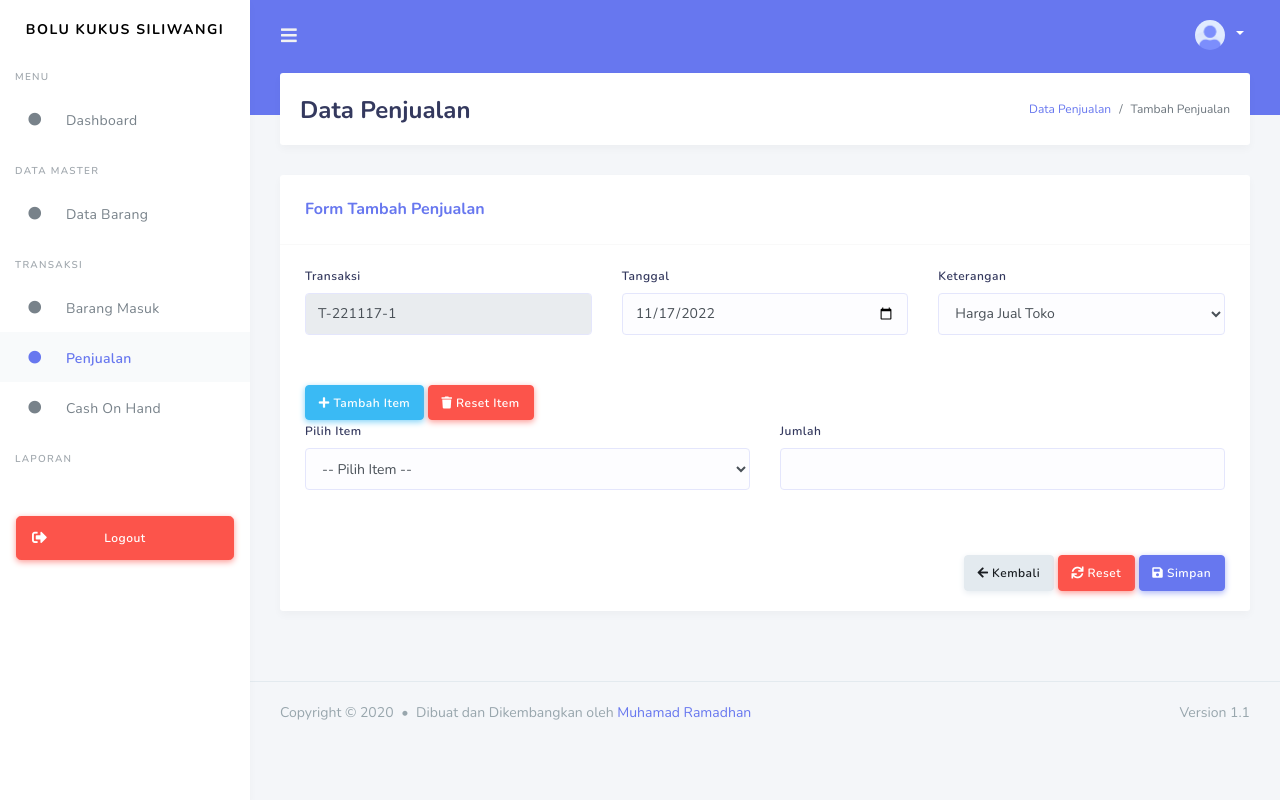
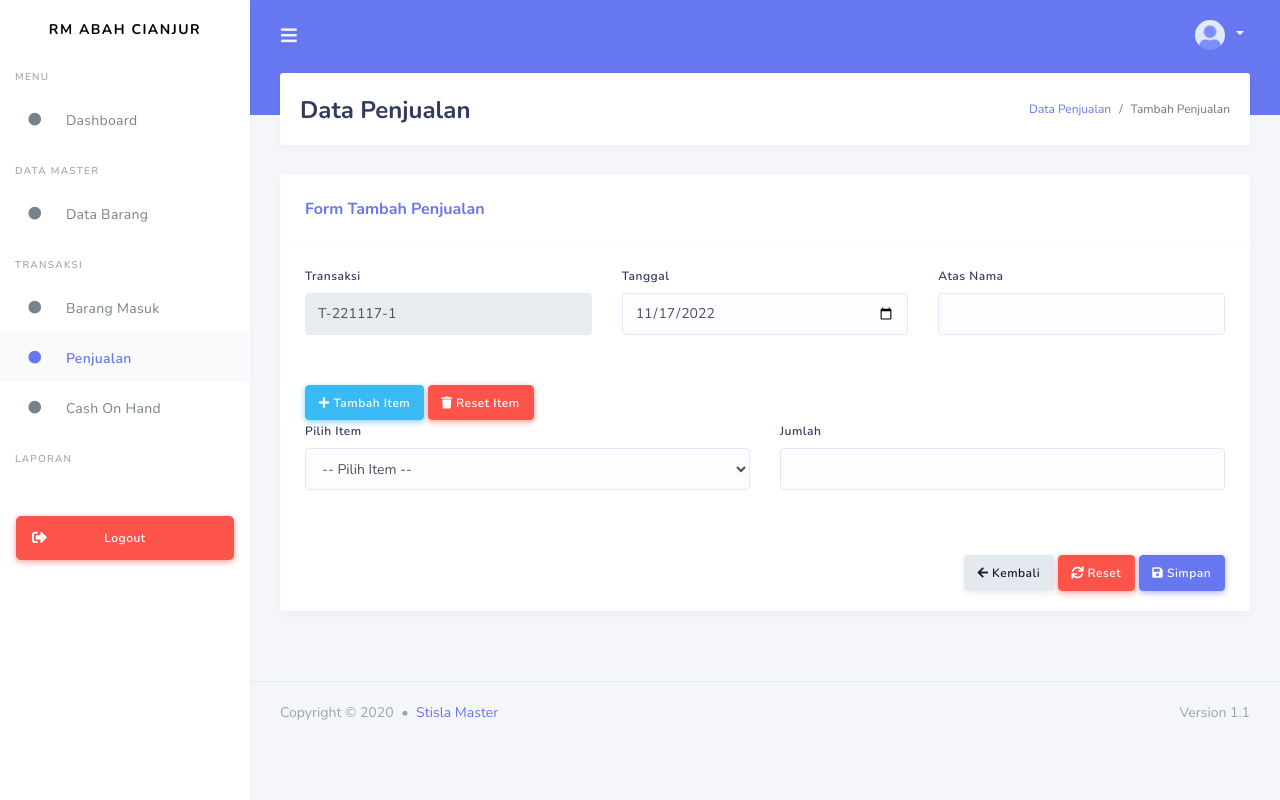
Before and after one commit to conelo03/rm-abah-cianjur, a CodeIgniter app: page /database/index.php/barang/tambah_barang_keluar in a window 1280 px wide. Run offline with CodeIgniter, Linux system fonts and the light colour scheme; the visitor is signed in with stand-in values (Sample User, id 1); data that the repository does not hold is empty; some libraries are stand-ins or nearby versions.

Commit message:
update label

```diff
--- a/application/controllers/Barang.php
+++ b/application/controllers/Barang.php
@@ -19,12 +19,6 @@ class Barang extends CI_Controller {
 	{
         $data['title']		= 'Data Barang';
 		$data['barang']		= $this->M_barang->get_barang()->result_array();
-		$data['jml_barang'] = $this->db->get('barang')->num_rows();
-		$assets = 0;
-		foreach ($data['barang'] as $a){
-		    $assets += $a['harga_beli'];
-		}
-		$data['total_assets'] = $assets;
 		$this->load->view('barang/data', $data);
 	}
 
@@ -37,11 +31,9 @@ class Barang extends CI_Controller {
 		} else {
 			$data		= $this->input->post(null, true);
 			$data_user	= [
-				'nama_bolu'			=> $data['nama_bolu'],
+				'nama_barang'			=> $data['nama_barang'],
 				'harga_beli'		=> $data['harga_beli'],
 				'harga_jual'		=> $data['harga_jual'],
-				'harga_jual_reseller_cash'		=> $data['harga_jual_reseller_cash'],
-				'harga_jual_reseller_tempo'		=> $data['harga_jual_reseller_tempo'],
 				'diskon'			=> $data['diskon'],
 				'ppn'				=> $data['ppn'],
 				'keterangan'		=> $data['keterangan'],
@@ -69,12 +61,10 @@ class Barang extends CI_Controller {
 			$data		= $this->input->post(null, true);
 			$data_user	= [
 				'id_barang'			=> $id_barang,
-				'nama_bolu'			=> $data['nama_bolu'],
+				'nama_barang'			=> $data['nama_barang'],
 				'stok'				=> $data['stok'],
 				'harga_beli'		=> $data['harga_beli'],
 				'harga_jual'		=> $data['harga_jual'],
-				'harga_jual_reseller_cash'		=> $data['harga_jual_reseller_cash'],
-				'harga_jual_reseller_tempo'		=> $data['harga_jual_reseller_tempo'],
 				'diskon'			=> $data['diskon'],
 				'ppn'				=> $data['ppn'],
 				'keterangan'		=> $data['keterangan'],
@@ -129,7 +119,7 @@ class Barang extends CI_Controller {
 
 			$data_cash	= [
 				'tanggal'			=> $data['tanggal'],
-				'keterangan'		=> 'Beli '.$get_stok['nama_bolu'].' sebanyak '.$data['jumlah'],
+				'keterangan'		=> 'Beli '.$get_stok['nama_barang'].' sebanyak '.$data['jumlah'],
 				'pengeluaran'		=> $data['jumlah']*$get_stok['harga_beli'],
 				'catatan'			=> '-',
 			];
@@ -242,13 +232,7 @@ class Barang extends CI_Controller {
 			$total = 0;
 			for ($i=0; $i < $x; $i++) {
 				$barang = $this->M_barang->get_barang_by_id($data['id_barang'][$i]);
-				if($data['mode_jual'] == 'Harga Reseller Cash'){
-					$harga_jual = $barang['harga_jual_reseller_cash'];
-				}elseif($data['mode_jual'] == 'Harga Reseller Tempo'){
-					$harga_jual = $barang['harga_jual_reseller_tempo'];
-				} else {
-					$harga_jual = $barang['harga_jual'];
-				}
+				$harga_jual = $barang['harga_jual'];
 				$diskon = $data['jumlah'][$i]*($harga_jual * $barang['diskon'] / 100);
 				$subtotal = ($data['jumlah'][$i]*$harga_jual) - $diskon;
 				$data_penjualan_detail	= [
@@ -279,12 +263,12 @@ class Barang extends CI_Controller {
 			    'id_penjualan'   => $data['id_penjualan'],
 				'tanggal'			=> $data['tanggal'],
 				'harga_total'		=> $total,
-				'keterangan' => $data['mode_jual']
+				'keterangan' => $data['keterangan']
 			];
 
 			$data_cash	= [
 				'tanggal'			=> $data['tanggal'],
-				'keterangan'		=> 'Penjualan Bolu || '.$data['id_penjualan'],
+				'keterangan'		=> 'Penjualan Item || '.$data['id_penjualan'],
 				'pemasukan'		=> $total,
 				'catatan'			=> '-',
 			];
@@ -330,13 +314,7 @@ class Barang extends CI_Controller {
 			$barang = $this->M_barang->get_barang_by_id($data['id_barang']);
 			$trans = $this->M_barang->get_penjualan_by_id($id_penjualan);
 
-			if($trans['keterangan'] == 'Harga Reseller Cash'){
-				$harga_jual = $barang['harga_jual_reseller_cash'];
-			}elseif($trans['keterangan'] == 'Harga Reseller Tempo'){
-				$harga_jual = $barang['harga_jual_reseller_tempo'];
-			} else {
-				$harga_jual = $barang['harga_jual'];
-			}
+			$harga_jual = $barang['harga_jual'];
 			$diskon = $data['jumlah']*($harga_jual * $barang['diskon'] / 100);
 			$subtotal = ($data['jumlah']*$harga_jual) - $diskon;
 
@@ -404,13 +382,7 @@ class Barang extends CI_Controller {
 			$barang = $this->M_barang->get_barang_by_id($data['id_barang']);
 			$trans = $this->M_barang->get_penjualan_by_id($id_penjualan);
 
-			if($trans['keterangan'] == 'Harga Reseller Cash'){
-				$harga_jual = $barang['harga_jual_reseller_cash'];
-			}elseif($trans['keterangan'] == 'Harga Reseller Tempo'){
-				$harga_jual = $barang['harga_jual_reseller_tempo'];
-			} else {
-				$harga_jual = $barang['harga_jual'];
-			}
+			$harga_jual = $barang['harga_jual'];
 
 			$diskon = $data['jumlah']*($harga_jual * $barang['diskon'] / 100);
 			$subtotal = ($data['jumlah']*$harga_jual) - $diskon;
@@ -537,11 +509,9 @@ class Barang extends CI_Controller {
 
 	private function validation()
 	{
-		$this->form_validation->set_rules('nama_bolu', 'Nama Bolu', 'required|trim');
+		$this->form_validation->set_rules('nama_barang', 'Nama Barang', 'required|trim');
 		$this->form_validation->set_rules('harga_beli', 'Harga Beli', 'required|numeric');
 		$this->form_validation->set_rules('harga_jual', 'Harga Jual', 'required|numeric');
-		$this->form_validation->set_rules('harga_jual_reseller_cash', 'Harga Jual Reseller Cash', 'required|numeric');
-		$this->form_validation->set_rules('harga_jual_reseller_tempo', 'Harga Jual Reseller Tempo', 'required|numeric');
 		$this->form_validation->set_rules('diskon', 'Diskon', 'numeric');
 		$this->form_validation->set_rules('ppn', 'PPn', 'numeric');
 		$this->form_validation->set_rules('keterangan', 'Keterangan', 'required|trim');
@@ -644,7 +614,7 @@ class Barang extends CI_Controller {
         $printer->text("--------------------------------\n");
         $total = 0;
         foreach ($barang as $data) {
-            $printer->text(buatBaris4Kolom($data['nama_bolu'] , $data['jumlah'], number_format($data['harga_subtotal'], 0, ',', '.')));
+            $printer->text(buatBaris4Kolom($data['nama_barang'] , $data['jumlah'], number_format($data['harga_subtotal'], 0, ',', '.')));
         }
 
         $printer->text("--------------------------------\n");
--- a/application/views/barang/data_barang_keluar.php
+++ b/application/views/barang/data_barang_keluar.php
@@ -30,7 +30,7 @@
                       <th>ID Transaksi</th>
                       <th>Tanggal</th>
                       <th>Total Harga</th>
-                      <th>Keterangan</th>
+                      <th>Atas Nama</th>
                       <th class="text-center">Aksi</th>
                     </tr>
                   </thead>
--- a/application/views/barang/data_barang_masuk.php
+++ b/application/views/barang/data_barang_masuk.php
@@ -41,7 +41,7 @@
                     <tr>
                       <td class="text-center"><?= $no++;?></td>
                       <td><?= date('d F Y', strtotime($u['tanggal']));?></td>
-                      <td><?= $u['nama_bolu'];?></td>
+                      <td><?= $u['nama_barang'];?></td>
                       <td><?= $u['jumlah'];?></td>
                       <td><?= 'Rp '.number_format($u['jumlah']*$u['harga_beli'], 2, ',', '.');?></td>
                       <td><?= $u['keterangan'];?></td>
--- a/application/views/barang/detail_barang_keluar.php
+++ b/application/views/barang/detail_barang_keluar.php
@@ -48,7 +48,7 @@
                     foreach($barang as $u):?>
                     <tr>
                       <td class="text-center"><?= $no++;?></td>
-                      <td><?= $u['nama_bolu'];?></td>
+                      <td><?= $u['nama_barang'];?></td>
                       <td><?= $u['jumlah'];?></td>
                       <td><?= 'Rp '.number_format($u['jumlah']*$u['harga_jual'], 2, ',', '.');?></td>
                       <td><?= 'Rp '.number_format($u['diskon'], 2, ',', '.');?></td>
--- a/application/views/barang/edit_barang_keluar.php
+++ b/application/views/barang/edit_barang_keluar.php
@@ -26,7 +26,7 @@
                     <select class="form-control" name="id_barang" id="select-pegawai" data-live-search="true">
                       <option disabled selected>-- Pilih Barang --</option>
                       <?php foreach ($barang as $bar):?>
-                      <option value="<?= $bar['id_barang']?>" <?= set_value('id_barang', $b['id_barang']) == $bar['id_barang'] ? 'selected' : '' ; ?> ><?= $bar['nama_bolu'].' || Stok : '.$bar['stok'] ?></option>
+                      <option value="<?= $bar['id_barang']?>" <?= set_value('id_barang', $b['id_barang']) == $bar['id_barang'] ? 'selected' : '' ; ?> ><?= $bar['nama_barang'].' || Stok : '.$bar['stok'] ?></option>
                       <?php endforeach;?>
                     </select>
                     <?= form_error('id_barang', '<span class="text-danger small">', '</span>'); ?>
--- a/application/views/barang/tambah_barang_keluar.php
+++ b/application/views/barang/tambah_barang_keluar.php
@@ -37,13 +37,9 @@
                   </div>
                   <div class="col-lg-4 form-group">
                     <div class="form-group">
-                      <label>Keterangan</label>
-                      <select name="mode_jual" class="form-control">
-                        <option selected="" value="Harga Jual Toko">Harga Jual Toko</option>
-                        <option value="Harga Reseller Cash">Harga Reseller Cash</option>
-                        <option value="Harga Reseller Tempo">Harga Reseller Tempo</option>
-                      </select>
-                      <?= form_error('mode_jual', '<span class="text-danger small">', '</span>'); ?>
+                      <label>Atas Nama</label>
+                      <input type="text" name="keterangan" class="form-control" value="<?= set_value('keterangan'); ?>" required="">
+                      <?= form_error('keterangan', '<span class="text-danger small">', '</span>'); ?>
                     </div>
                   </div>
                 </div>
@@ -59,7 +55,7 @@
                     <select class="form-control" name="id_barang[]" id="" data-live-search="true">
                       <option disabled selected>-- Pilih Item --</option>
                       <?php foreach ($barang as $b):?>
-                      <option value="<?= $b['id_barang']?>" <?= set_value('id_barang') == $b['id_barang'] ? 'selected' : '' ; ?> ><?= $b['nama_bolu'].' || Stok : '.$b['stok'] ?></option>
+                      <option value="<?= $b['id_barang']?>" <?= set_value('id_barang') == $b['id_barang'] ? 'selected' : '' ; ?> ><?= $b['nama_barang'].' || Stok : '.$b['stok'] ?></option>
                       <?php endforeach;?>
                     </select>
                     <?= form_error('id_barang', '<span class="text-danger small">', '</span>'); ?>
@@ -89,7 +85,7 @@
 </div>
 <script type="text/javascript">
     function tambahItem(){
-    $(".form-item").append('<div class="col-lg-6 form-group"><select class="form-control" name="id_barang[]" id="" data-live-search="true"><option disabled selected>-- Pilih Item --</option><?php foreach ($barang as $b):?><option value="<?= $b['id_barang']?>" <?= set_value('id_barang') == $b['id_barang'] ? 'selected' : '' ; ?> ><?= $b['nama_bolu'].' || Stok : '.$b['stok'] ?></option><?php endforeach;?></select><?= form_error('id_barang', '<span class="text-danger small">', '</span>'); ?></div><div class="col-lg-6 form-group"><input type="number" name="jumlah[]" class="form-control" value="<?= set_value('jumlah'); ?>" required=""><?= form_error('jumlah', '<span class="text-danger small">', '</span>'); ?></div>').children(':last');
+    $(".form-item").append('<div class="col-lg-6 form-group"><select class="form-control" name="id_barang[]" id="" data-live-search="true"><option disabled selected>-- Pilih Item --</option><?php foreach ($barang as $b):?><option value="<?= $b['id_barang']?>" <?= set_value('id_barang') == $b['id_barang'] ? 'selected' : '' ; ?> ><?= $b['nama_barang'].' || Stok : '.$b['stok'] ?></option><?php endforeach;?></select><?= form_error('id_barang', '<span class="text-danger small">', '</span>'); ?></div><div class="col-lg-6 form-group"><input type="number" name="jumlah[]" class="form-control" value="<?= set_value('jumlah'); ?>" required=""><?= form_error('jumlah', '<span class="text-danger small">', '</span>'); ?></div>').children(':last');
 
     }
 
--- a/application/views/barang/tambah_barang_masuk.php
+++ b/application/views/barang/tambah_barang_masuk.php
@@ -31,7 +31,7 @@
                     <select class="form-control" name="id_barang" id="select-pegawai" data-live-search="true">
                       <option disabled selected>-- Pilih Barang --</option>
                       <?php foreach ($barang as $b):?>
-                      <option value="<?= $b['id_barang']?>" <?= set_value('id_barang') == $b['id_barang'] ? 'selected' : '' ; ?> ><?= $b['nama_bolu'].' || Stok : '.$b['stok'] ?></option>
+                      <option value="<?= $b['id_barang']?>" <?= set_value('id_barang') == $b['id_barang'] ? 'selected' : '' ; ?> ><?= $b['nama_barang'].' || Stok : '.$b['stok'] ?></option>
                       <?php endforeach;?>
                     </select>
                     <?= form_error('id_barang', '<span class="text-danger small">', '</span>'); ?>
--- a/application/views/barang/tambah_detail_barang_keluar.php
+++ b/application/views/barang/tambah_detail_barang_keluar.php
@@ -26,7 +26,7 @@
                     <select class="form-control" name="id_barang" id="select-pegawai" data-live-search="true">
                       <option disabled selected>-- Pilih Barang --</option>
                       <?php foreach ($barang as $bar):?>
-                      <option value="<?= $bar['id_barang']?>" <?= set_value('id_barang') == $bar['id_barang'] ? 'selected' : '' ; ?> ><?= $bar['nama_bolu'].' || Stok : '.$bar['stok'] ?></option>
+                      <option value="<?= $bar['id_barang']?>" <?= set_value('id_barang') == $bar['id_barang'] ? 'selected' : '' ; ?> ><?= $bar['nama_barang'].' || Stok : '.$bar['stok'] ?></option>
                       <?php endforeach;?>
                     </select>
                     <?= form_error('id_barang', '<span class="text-danger small">', '</span>'); ?>
--- a/application/views/dashboard.php
+++ b/application/views/dashboard.php
@@ -8,7 +8,7 @@
     </div>
 
     <div class="section-header">
-      <h6>Selamat Datang di Aplikasi Penjualan Bolu Kukus Siliwangi<br/><br/>
+      <h6>Selamat Datang di Aplikasi Penjualan RM Abah Cianjur<br/><br/>
       </h6>
 
     </div>
--- a/application/views/login.php
+++ b/application/views/login.php
@@ -24,7 +24,7 @@
           <div class="col-12 col-sm-8 offset-sm-2 col-md-6 offset-md-3 col-lg-6 offset-lg-3 col-xl-4 offset-xl-4">
             <div class="login-brand mb-4">
               <img src="<?= base_url(); ?>assets/img/stisla-fill.svg" alt="logo" width="100" class="shadow-light rounded-circle mb-2">
-              <h2 style="color: #006400;">Bolu Kukus Siliwangi</h2>
+              <h2 style="color: #006400;">RM ABAH CIANJUR</h2>
               <h6 style="color: #DAA520;">Aplikasi Penjualan</h6>
             </div>
 
@@ -54,7 +54,7 @@
                   </div>
                 </form>
                 <div class="simple-footer mb-0">
-                  Copyright 2020 Bolu Kukus Siliwangi
+                  Copyright 2020 RM Abah Cianjur
                 </div>
               </div>
             </div>
--- a/application/views/template/footer.php
+++ b/application/views/template/footer.php
@@ -1,6 +1,6 @@
       <footer class="main-footer">
         <div class="footer-left">
-          Copyright &copy; 2020 <div class="bullet"></div> Dibuat dan Dikembangkan oleh <a href="#">Muhamad Ramadhan</a>
+          Copyright &copy; 2020 <div class="bullet"></div> <a href="#">Stisla Master</a>
         </div>
         <div class="footer-right">
           Version 1.1
--- a/application/views/template/sidebar.php
+++ b/application/views/template/sidebar.php
@@ -27,10 +27,10 @@ $get_user = $this->db->get_where('user', ['id_user' => $id_user])->row_array();
       <div class="main-sidebar">
         <aside id="sidebar-wrapper">
           <div class="sidebar-brand">
-            <a href="#">Bolu Kukus Siliwangi</a>
+            <a href="#">RM Abah Cianjur</a>
           </div>
           <div class="sidebar-brand sidebar-brand-sm">
-            <a href="#">BKS</a>
+            <a href="#">RMA</a>
           </div>
           <?php
             $judul = explode(' ', $title);
```
Also changed, not shown: application/views/barang/data.php (+4 -19 lines).
